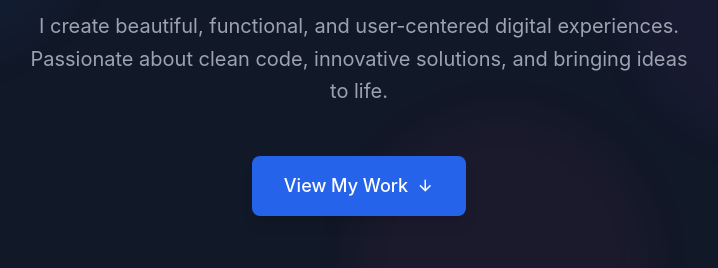
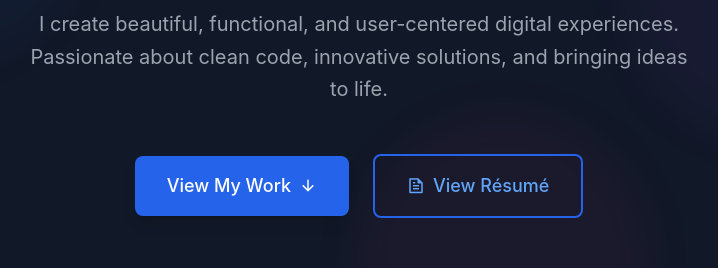
Before and after one commit to Jamin-Chan/PersonalWebsite, a plain HTML site: page index.html in a window 1280 px wide. Shown: the part 313-581 px from the top of the page, without its empty margins (281-999 px from the left). Drawn offline with nearby package versions, Linux system fonts and the light colour scheme.

Commit message:
added resume

```diff
--- a/index.html
+++ b/index.html
@@ -101,12 +101,12 @@
 
                   </i>
                 </a>
-                <!-- <a href="#contact" class="inline-flex items-center justify-center font-medium rounded-lg transition-all duration-300 cursor-pointer whitespace-nowrap transform hover:scale-105 active:scale-95 border-2 border-blue-600 text-blue-400 hover:bg-blue-600 hover:text-white hover:shadow-lg hover:shadow-blue-500/25 px-8 py-4 text-lg hover-float group">
-                  <i class="ri-mail-line mr-2 group-hover:rotate-12 transition-transform duration-300">
+                <a href="assets/jaminchan.pdf" target="_blank" class="inline-flex items-center justify-center font-medium rounded-lg transition-all duration-300 cursor-pointer whitespace-nowrap transform hover:scale-105 active:scale-95 border-2 border-blue-600 text-blue-400 hover:bg-blue-600 hover:text-white hover:shadow-lg hover:shadow-blue-500/25 px-8 py-4 text-lg hover-float group">
+                  <i class="ri-file-text-line mr-2 group-hover:rotate-12 transition-transform duration-300">
 
                 </i>
-                <span class="group-hover:scale-105 transition-transform duration-300">Get In Touch</span>
-              </a> -->
+                <span class="group-hover:scale-105 transition-transform duration-300">View Résumé</span>
+              </a>
             </div>
             <div class="animate-bounce-in animation-delay-800 mt-16">
               <div class="flex justify-center space-x-6">
@@ -204,7 +204,7 @@
                     </i>
                   </div>
                   <h3 class="text-xl font-bold text-white mb-2">Performance</h3>
-                  <p class="text-gray-300">Optimizing applications for speed and efficiency</p>
+                  <p class="text-gray-300">Optimizing applications for space and efficiency</p>
                 </div>
               </div>
             </div>
```
Also changed, not shown: 1 other file.
